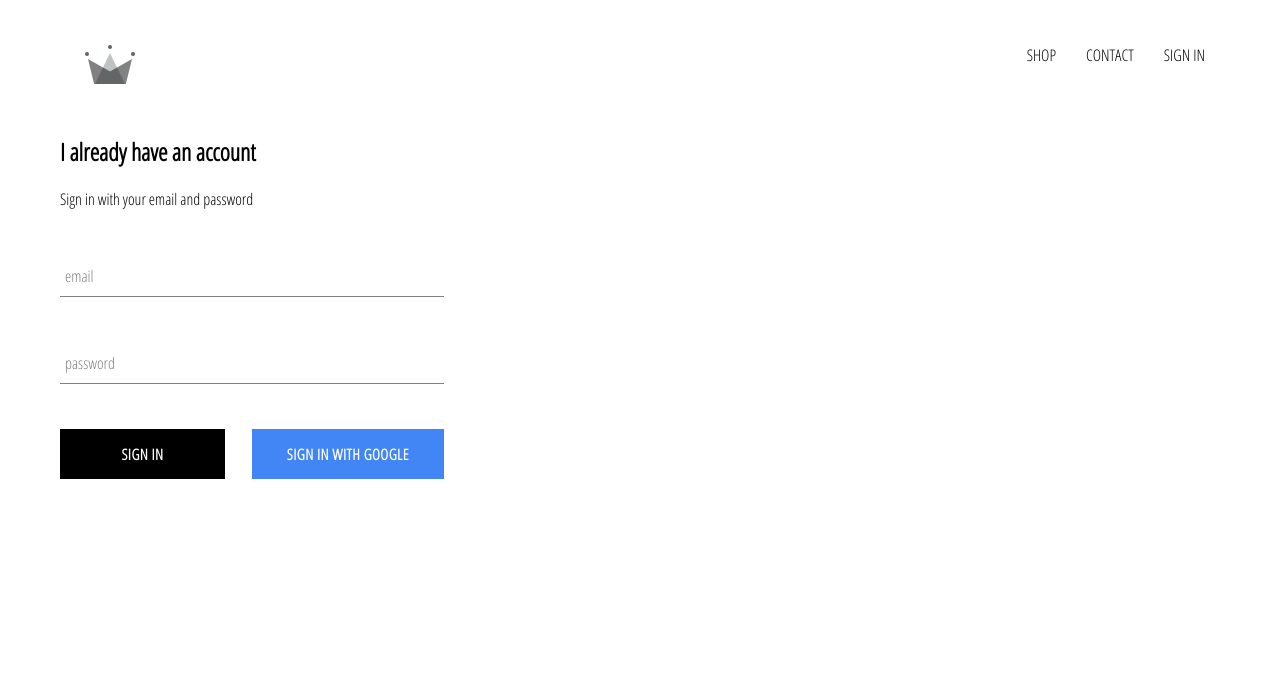
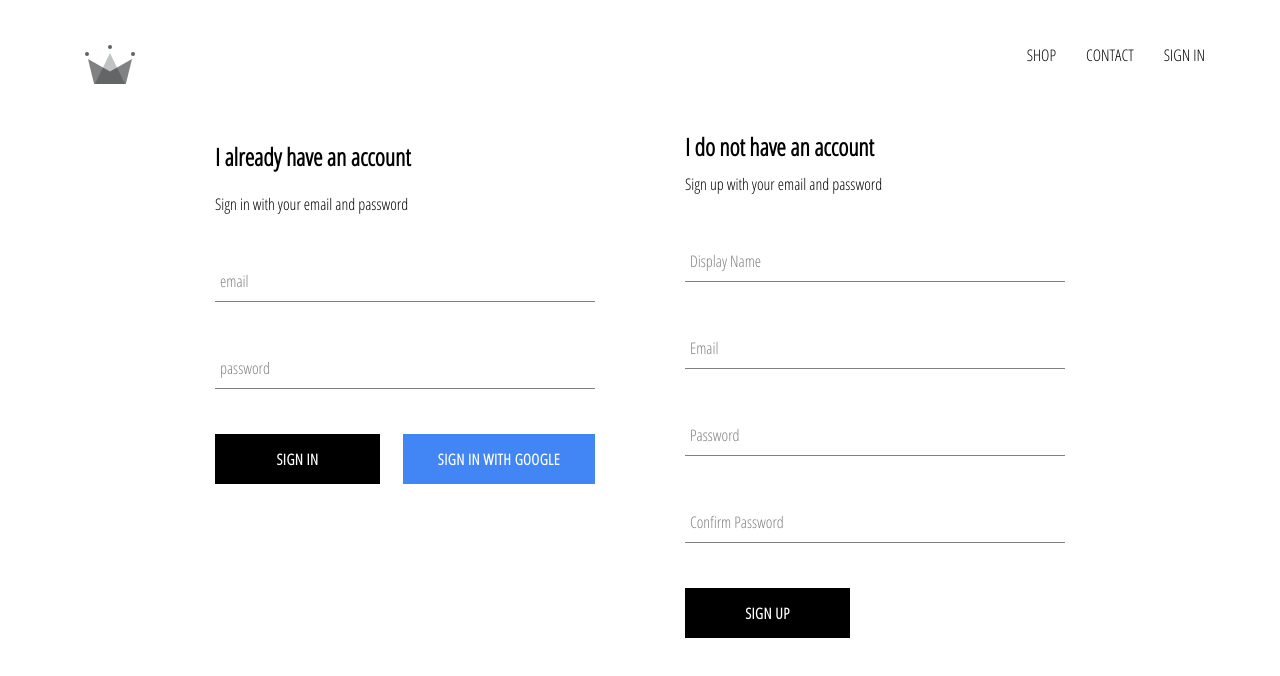
Before and after one commit to luisandrestobon/crwn-clothing, a React (Create React App) app: page /signin in a window 1280 px wide. Shown: the top 676 px of the page. Built offline with nearby package versions, Linux system fonts and the light colour scheme; no server answers.

Commit message:
implemented firebase utils, included ability to store authenticated users into our firestore database

```diff
--- a/src/App.js
+++ b/src/App.js
@@ -5,7 +5,7 @@
 import ShopPage from './pages/shop/shop.component';
 import SignInAndSignUp from './pages/sign-in-and-sign-up/sign-in-and-sign-up.component';
 import Header from './components/header/header.component';
-import { auth } from './firebase/firebase.utils';
+import { auth, createUserProfileDocument } from './firebase/firebase.utils';
 
 import './App.css';
 
@@ -21,10 +21,25 @@
   unsubscribeFromAuth = null
 
   componentDidMount() {
-    this.unsubscribeFromAuth = auth.onAuthStateChanged(user => {
-      this.setState({ currentUser: user })
+    console.log('Enter componentDidMount...')
+    this.unsubscribeFromAuth = auth.onAuthStateChanged(async userAuth => {
+      console.log('Enter onAuthStateChanged...');
+      if (userAuth) {
+        const userRef = await createUserProfileDocument(userAuth);
 
-      console.log(user);
+        userRef.onSnapshot(snapShot => {
+          console.log('Enter onSnapshot...');
+          this.setState({
+            currentUser: {
+              id: snapShot.id,
+              ...snapShot.data()
+            }
+          });
+          console.log(this.state);
+        });
+      } else {
+        this.setState({ currentUser: userAuth });
+      }
     });
   }
 
--- /dev/null
+++ b/src/components/sign-up/sign-up.component.jsx
@@ -0,0 +1,100 @@
+import React from 'react';
+
+import FormInput from '../form-input/form-input.component';
+import CustomButton from '../custom-button/custom-button.component';
+
+import { auth, createUserProfileDocument } from '../../firebase/firebase.utils';
+
+import './sign-up.styles.scss';
+
+class SignUp extends React.Component {
+    constructor() {
+        super();
+
+        this.state = {
+            displayName: '',
+            email: '',
+            password: '',
+            confirmPassword: ''
+        }
+    }
+
+    handleSubmit = async event => {
+        event.preventDefault();
+
+        const { displayName, email, password, confirmPassword } = this.state;
+
+        if (password !== confirmPassword) {
+            alert("passwords don't match");
+            return;
+        }
+
+        try {
+            const { user } = await auth.createUserWithEmailAndPassword(email, password);
+
+            await createUserProfileDocument(user, { displayName });
+
+            this.setState({
+                displayName: '',
+                email: '',
+                password: '',
+                confirmPassword: ''
+            });
+        } catch(error) {
+            console.error(error);
+        }
+    }
+
+    handleChange = event => {
+        const { name, value } = event.target;
+
+        this.setState({ [ name ]: value });
+    }
+
+    render() {
+        const { displayName, email, password, confirmPassword } = this.state;
+        return(
+            <div className='sign-up'>
+                <h2 className='title'>I do not have an account</h2>
+                <span>Sign up with your email and password</span>
+                <form className='sign-up-form' onSubmit={ this.handleSubmit }>
+                    <FormInput
+                        type='text'
+                        name='displayName'
+                        value={ displayName }
+                        onChange={ this.handleChange }
+                        label='Display Name'
+                        required
+                    />
+                    <FormInput
+                        type='email'
+                        name='email'
+                        value={ email }
+                        onChange={ this.handleChange }
+                        label='Email'
+                        required
+                    />
+                    <FormInput
+                        type='password'
+                        name='password'
+                        value={ password }
+                        onChange={ this.handleChange }
+                        label='Password'
+                        required
+                    />
+                    <FormInput
+                        type='password'
+                        name='confirmPassword'
+                        value={ confirmPassword }
+                        onChange={ this.handleChange }
+                        label='Confirm Password'
+                        required
+                    />
+                    <CustomButton type='submit'> SIGN UP </CustomButton>
+                </form>
+            </div>
+        )
+    }
+}
+
+export default SignUp;
--- /dev/null
+++ b/src/components/sign-up/sign-up.styles.scss
@@ -0,0 +1,9 @@
+.sign-up {
+    display: flex;
+    flex-direction: column;
+    width: 380px;
+
+    .title {
+        margin: 10px 0;
+    }
+}
--- a/src/firebase/firebase.utils.js
+++ b/src/firebase/firebase.utils.js
@@ -13,6 +13,33 @@
     measurementId: "G-PM99CVCHBK"
 };
 
+export const createUserProfileDocument = async (userAuth, additionalData) => {
+  if (!userAuth) {
+    return;
+  }
+
+  const userRef = firestore.doc(`users/${userAuth.uid}`);
+
+  const snapShot = await userRef.get();
+
+  if (!snapShot.exists) {
+    const { displayName, email } = userAuth;
+    const createdAt = new Date();
+
+    try {
+      await userRef.set({
+        displayName,
+        email,
+        createdAt,
+        ...additionalData
+      });
+    } catch(error) {
+      console.log('error creating user', error.message);
+    }
+  }
+  return userRef;
+};
+
 firebase.initializeApp(config);
 
 export const auth = firebase.auth();
--- a/src/pages/sign-in-and-sign-up/sign-in-and-sign-up.component.jsx
+++ b/src/pages/sign-in-and-sign-up/sign-in-and-sign-up.component.jsx
@@ -1,12 +1,14 @@
 import React from 'react';
 
 import SignIn from '../../components/sign-in/sign-in.component';
+import SignUp from '../../components/sign-up/sign-up.component';
 
 import './sign-in-and-sign-up.styles.scss';
 
 const SignInAndSignUpPage = () => (
     <div className='sign-in-and-sign-up'>
         <SignIn />
+        <SignUp />
     </div>
 );
 
--- a/src/pages/sign-in-and-sign-up/sign-in-and-sign-up.styles.scss
+++ b/src/pages/sign-in-and-sign-up/sign-in-and-sign-up.styles.scss
@@ -1,3 +1,6 @@
-.sign-in {
-    width: 30vw;
+.sign-in-and-sign-up {
+    width: 850px;
+    display: flex;
+    justify-content: space-between;
+    margin: 30px auto;
 }
```
Lines whose indentation alone changed are shown as unchanged.
